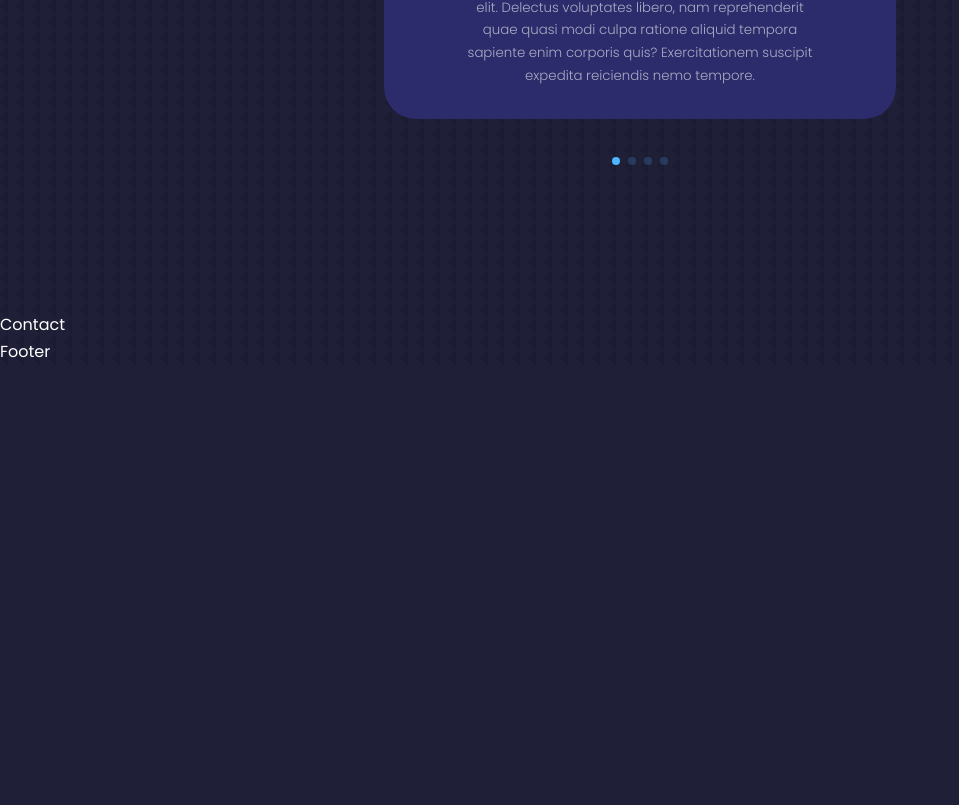
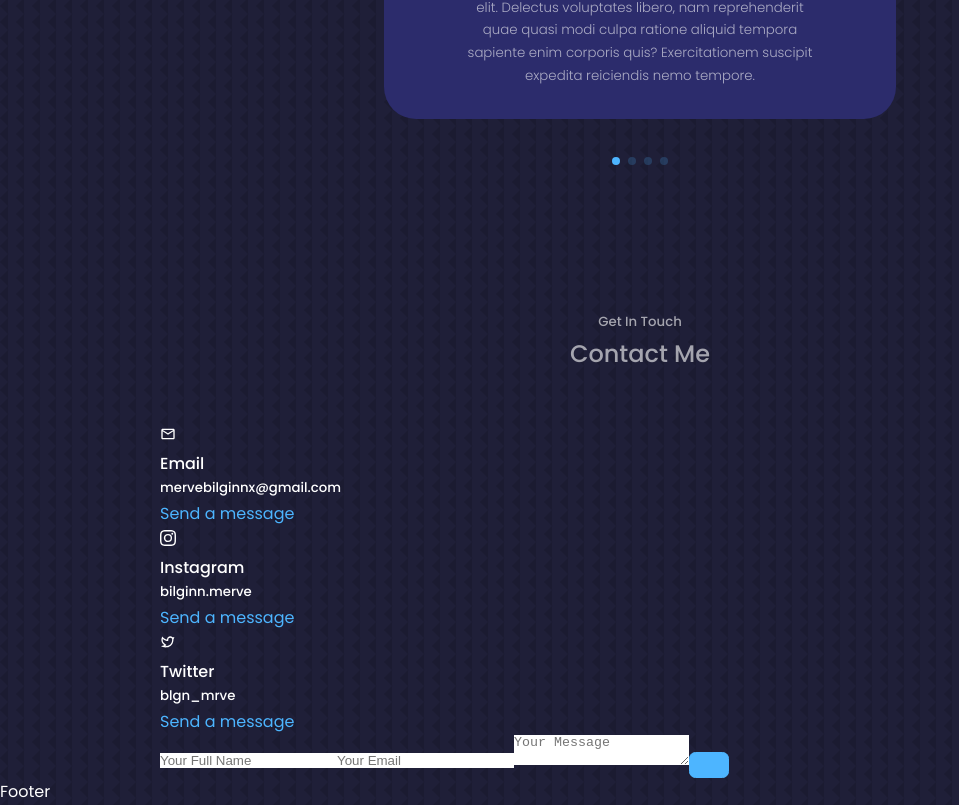
Before and after one commit to mervebilgin/PersonalWebsite, a React (Create React App) app: page / in a window 1280 px wide. Shown: the part 4738-5543 px from the top of the page, without its empty margins (0-959 px from the left). Before the commit the page ends 5104 px from the top, so only its background shows below. Built offline with nearby package versions, Linux system fonts and the light colour scheme.

Commit message:
Create contact component jsx

```diff
--- a/src/components/contact/Contact.jsx
+++ b/src/components/contact/Contact.jsx
@@ -1,9 +1,47 @@
 import React from 'react'
 import './contact.css'
+import {MdOutlineEmail} from 'react-icons/md'
+import {BsInstagram} from 'react-icons/bs'
+import {RiTwitterLine} from 'react-icons/ri'
 
 function Contact() {
   return (
-    <section id='contact'>Contact</section>
+    <section id='contact'>
+      <h5>Get In Touch</h5>
+      <h2>Contact Me</h2>
+
+      <div className="container contact_container">
+        <div className="contact_options">
+          <article className='contact_options'>
+            <MdOutlineEmail/>
+            <h4>Email</h4>
+            <h5>mervebilginnx@gmail.com</h5>
+            <a href="mailto:mervebilginnx@gmail.com">Send a message</a>
+          </article>
+
+          <article className='contact_options'>
+            <BsInstagram/>
+            <h4>Instagram</h4>
+            <h5>bilginn.merve</h5>
+            <a href="mhttps://www.instagram.com/bilginn.merve/">Send a message</a>
+          </article>
+
+          <article className='contact_options'>
+            <RiTwitterLine/>
+            <h4>Twitter</h4>
+            <h5>blgn_mrve</h5>
+            <a href="https://twitter.com/blgn_mrve/">Send a message</a>
+          </article>
+        </div>
+        {/* END OF CONTACT OPTIONS */}
+        <form action=''>
+          <input type="text" name='name' placeholder='Your Full Name' required/>
+          <input type="email" name='email' placeholder='Your Email' required/>
+          <textarea name='message' placeholder='Your Message' required></textarea>
+          <button type='submit' className='btn btn-primary'></button>
+        </form>
+      </div>
+    </section>
   )
 }
 
```
